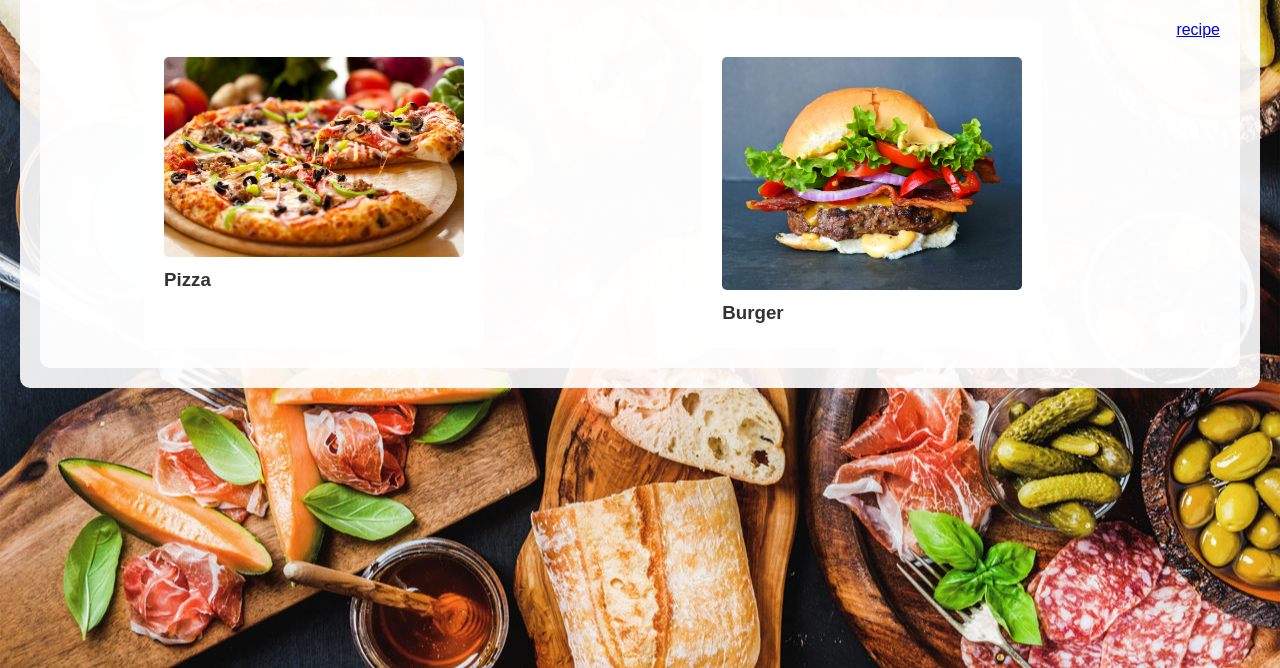
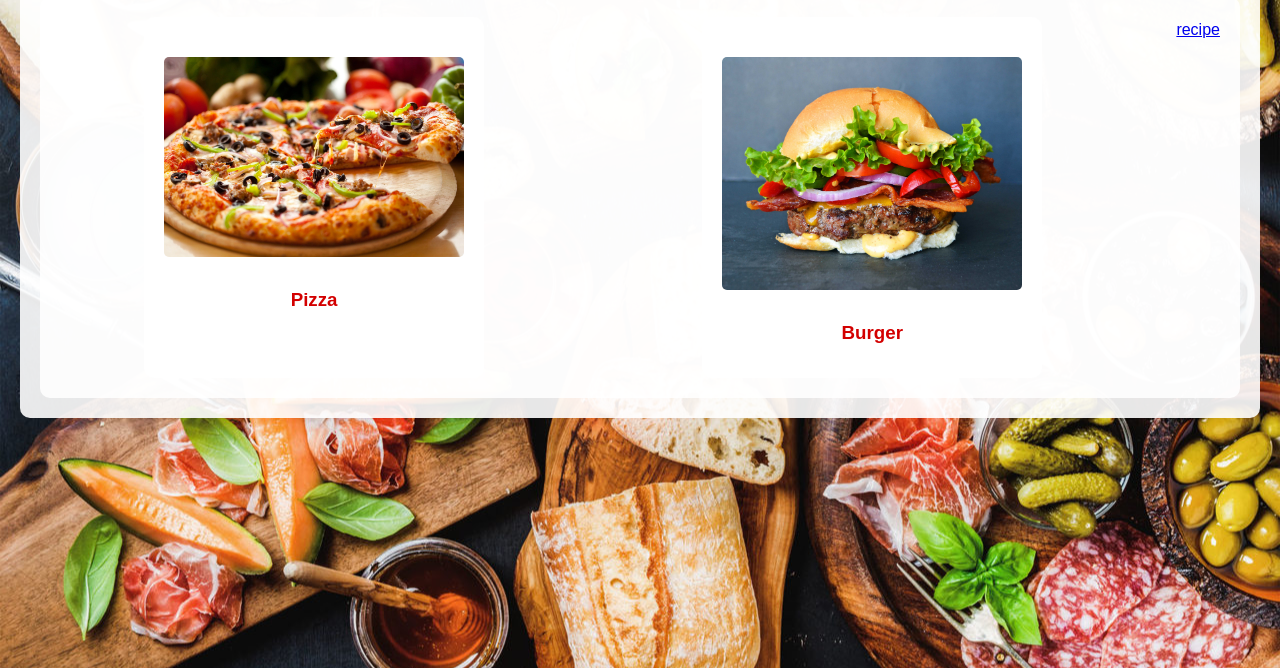
Before and after one commit to Enabwodahs1997/RY-PARIS-BURGER-WEBSITE-Class-Assignment, a plain HTML site: page index.html in a window 1280 px wide. Shown: the part 132-800 px from the top of the page. Drawn offline with Linux system fonts and the light colour scheme.

Commit message:
Changes notes and noted some stuff for my comprehensive benifit

```diff
--- a/CSS/style.css
+++ b/CSS/style.css
@@ -25,14 +25,12 @@ body {
     line-height: 1.6;
     padding: 20px;
 }
-
 .menu-row {
-    display: flex;
+    display: flex;  /* this makes this a 'flex container' for the meal classes */
     flex-direction: row;
     justify-content: center;
     gap: 50px;
 }
-
 div {
     max-width: var(--content-width);
     margin: 0 auto;
@@ -40,14 +38,12 @@ div {
     padding: 20px;
     border-radius: 10px;
 }
-
 img {
     max-width: 100%;
     height: auto;
     border-radius: 5px;
     margin-top: 20px;
 }
-
 h1 {
     color: var(--primary-color);
     margin-bottom: 10px;
@@ -57,3 +53,9 @@ p {
     text-align: center;
     font-size: 1.1rem;
 }
+h3 {
+    color: var(--primary-color);
+    margin-top: 20px;
+    margin-bottom: 10px;
+    justify-self: center;
+}
```
Also changed, not shown: index.html (+0 -1 lines), recipe.html (+6 -1 lines), CSS/style2.css (added).
